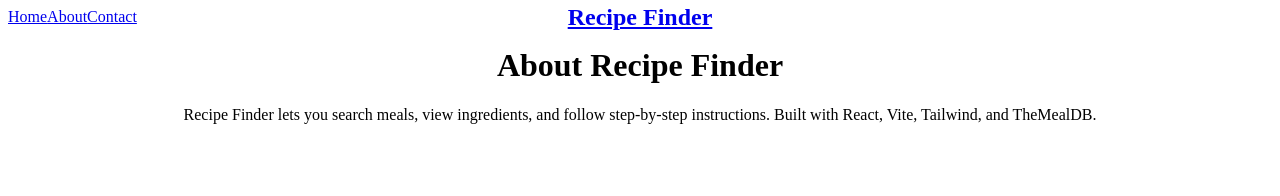
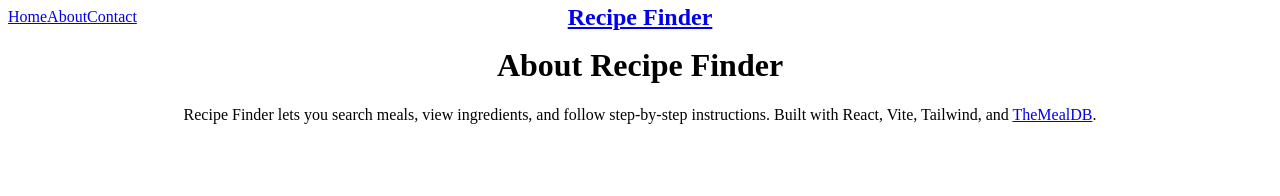
Before and after one commit to Adom-engineer/alx-fe-finalproject, a React (Vite) app in the folder recipe-finder/: page /about in a window 1280 px wide. Shown: the top 196 px of the page. Built offline with nearby package versions, Linux system fonts and the light colour scheme.

Commit message:
Added TheMealDB Attribution to About.jsx

```diff
--- a/recipe-finder/src/pages/About.jsx
+++ b/recipe-finder/src/pages/About.jsx
@@ -4,9 +4,12 @@ export default function About() {
     <div className="max-w-3xl w-full mx-auto px-4 py-10 text-center">
       <h1 className="text-3xl font-bold mb-4">About Recipe Finder</h1>
       <p className="text-gray-700">
-        Recipe Finder lets you search meals, view ingredients, and follow step-by-step instructions.
-        Built with React, Vite, Tailwind, and TheMealDB.
-      </p>
+  Recipe Finder lets you search meals, view ingredients, and follow step-by-step instructions.
+  Built with React, Vite, Tailwind, and{" "}
+  <a href="https://themealdb.com" className="text-indigo-600 hover:underline">
+    TheMealDB
+  </a>.
+</p>
     </div>
   );
 }
```
